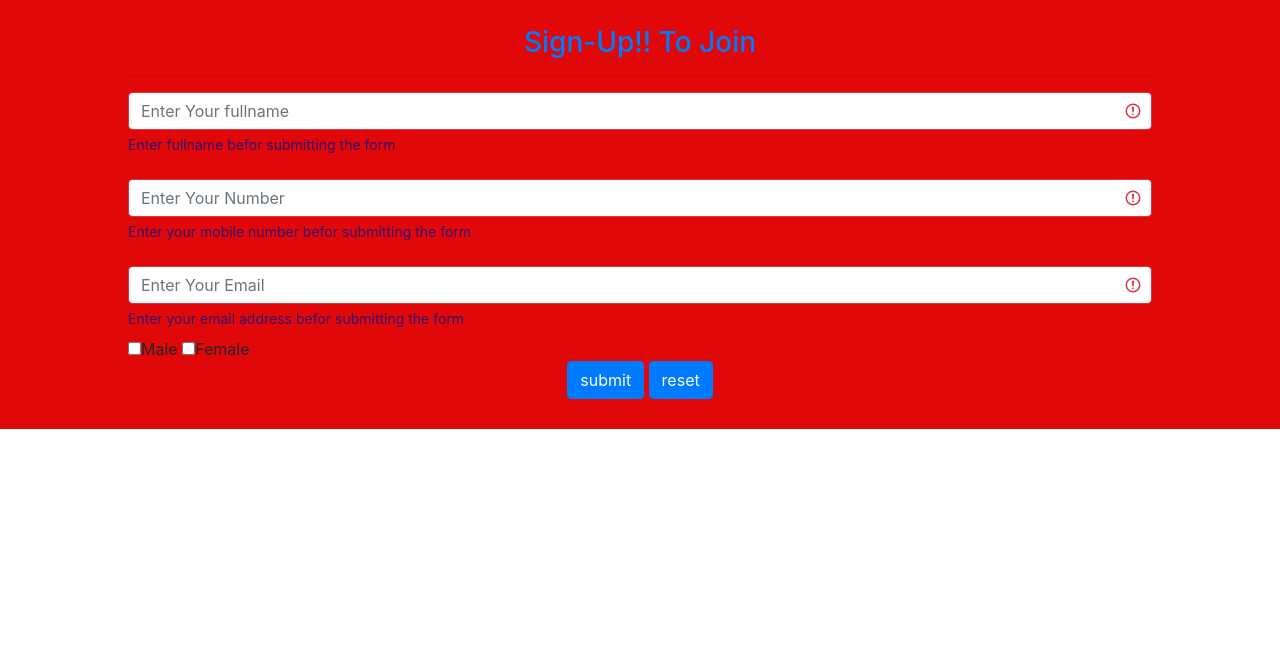
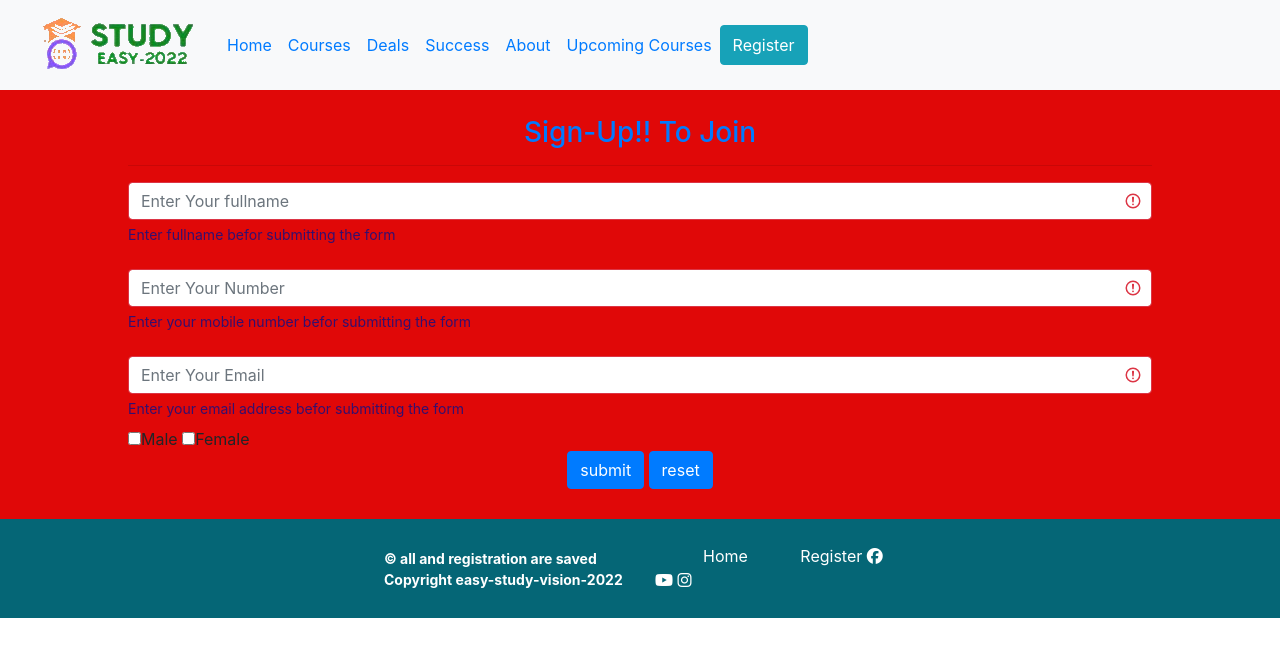
Before and after one commit to FahimNuman/pmfo-as-3-studyeasy.com, a plain HTML site: page index2.html in a window 1280 px wide. Drawn offline with nearby package versions, Linux system fonts and the light colour scheme.

Commit message:
footer are added

```diff
--- a/index2.html
+++ b/index2.html
@@ -25,6 +25,45 @@
     <link rel="stylesheet" href="style.css">
 </head>
 <body>
+    <nav class="navbar navbar-expand-lg bg-light">
+        <div class="container-fluid">
+
+            <button class="navbar-toggler" type="button" data-bs-toggle="collapse" data-bs-target="#navbarNavDropdown"
+                aria-controls="navbarNavDropdown" aria-expanded="false" aria-label="Toggle navigation">
+                <span><i class="fas fa-bars navbar-icon"></i></span>
+            </button>
+            <a class="navbar-brand" href="#">
+                <img src="images/cover/logo.png" alt="logo">
+
+            </a>
+            <div class="collapse navbar-collapse" id="navbarNavDropdown">
+                <ul class="navbar-nav">
+                    <li class="nav-item">
+                        <a class="nav-link active" aria-current="page" href="#">Home</a>
+                    </li>
+                    <li class="nav-item">
+                        <a class="nav-link" href="#">Courses</a>
+                    </li>
+
+                    <li class="nav-item">
+                        <a class="nav-link" href="#">Deals</a>
+                    </li>
+                    <li class="nav-item">
+                        <a class="nav-link" href="#">Success</a>
+                    </li>
+                    <li class="nav-item">
+                        <a class="nav-link" href="#">About</a>
+                    </li>
+
+                    <li class="nav-item">
+                        <a class="nav-link" href="#">Upcoming Courses</a>
+                    </li>
+
+                    <button type="button" class="btn btn-info">Register</button>
+                </ul>
+            </div>
+        </div>
+    </nav>
     <!--Regestration  start-->
     <section id="Sing-up">
         <div class="section-title">
@@ -73,6 +112,24 @@
 
     </section>
 
+    <footer>
+
+        <div class="row">
+            <div class="col-lg-6">
+                <p class="small font-weight-bold mb-0 mt-1 text-white">&copy; all and registration are saved Copyright
+                    easy-study-vision-2022</p>
+
+            </div>
+            <div class="col-lg-6">
+                <a href="#" class="text-white ml-5">Home</a>
+                <a href="#" class="text-white ml-5">Register</a>
+
+                <a href="#"><i class="fab fa-facebook text-white"></i></a>
+                <a href="#"><i class="fab fa-youtube text-white"></i></a>
+                <a href="#"><i class="fab fa-instagram text-white"></i></a>
+            </div>
+        </div>
+    </footer>
     <!--Regestration end-->
 </body>
 <script src="https://cdn.jsdelivr.net/npm/@popperjs/core@2.11.5/dist/umd/popper.min.js"
--- a/style.css
+++ b/style.css
@@ -18,3 +18,7 @@ html {
     padding: 2% 10%;
     background: #e00808;
 }
+footer {
+    padding: 2% 30%;
+    background: #056676;
+}
```
Also changed, not shown: index.html (+18 -0 lines).
